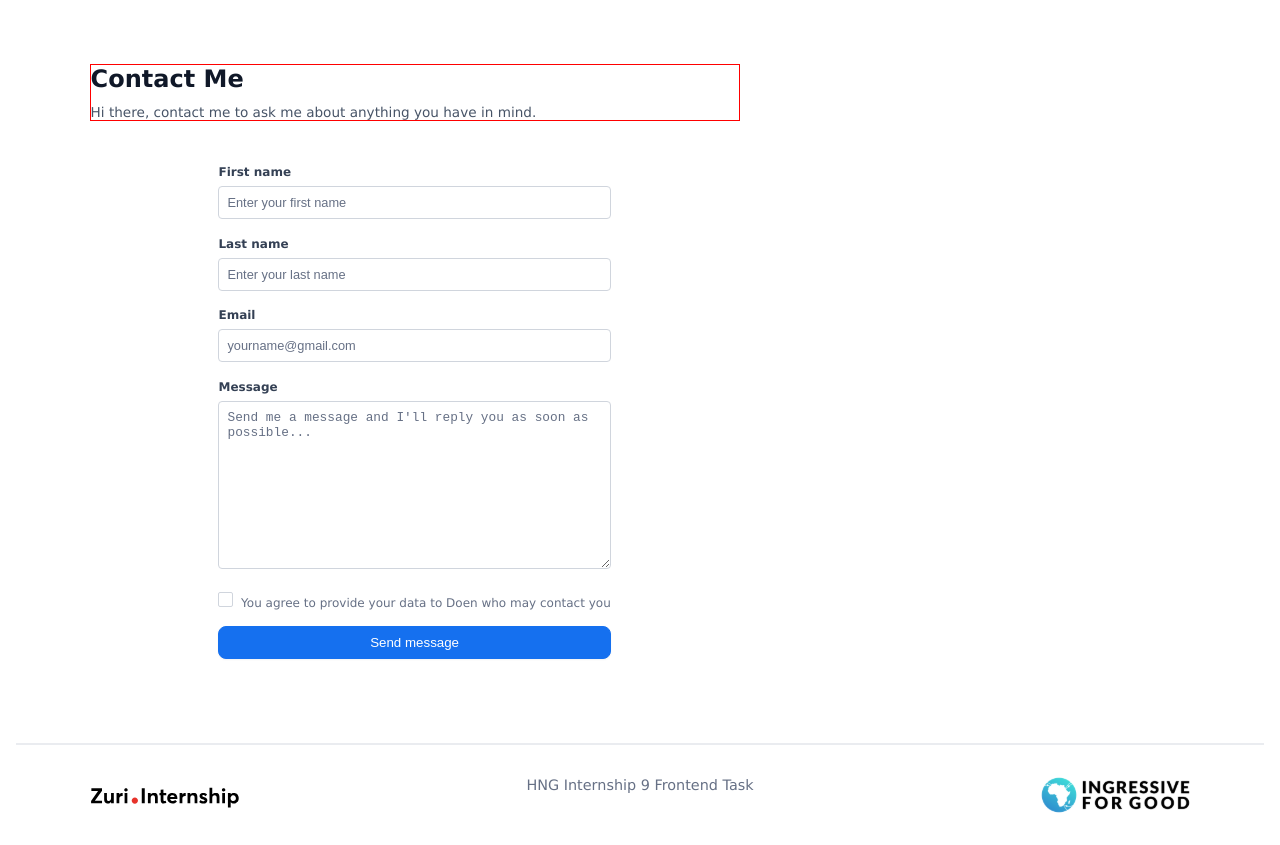
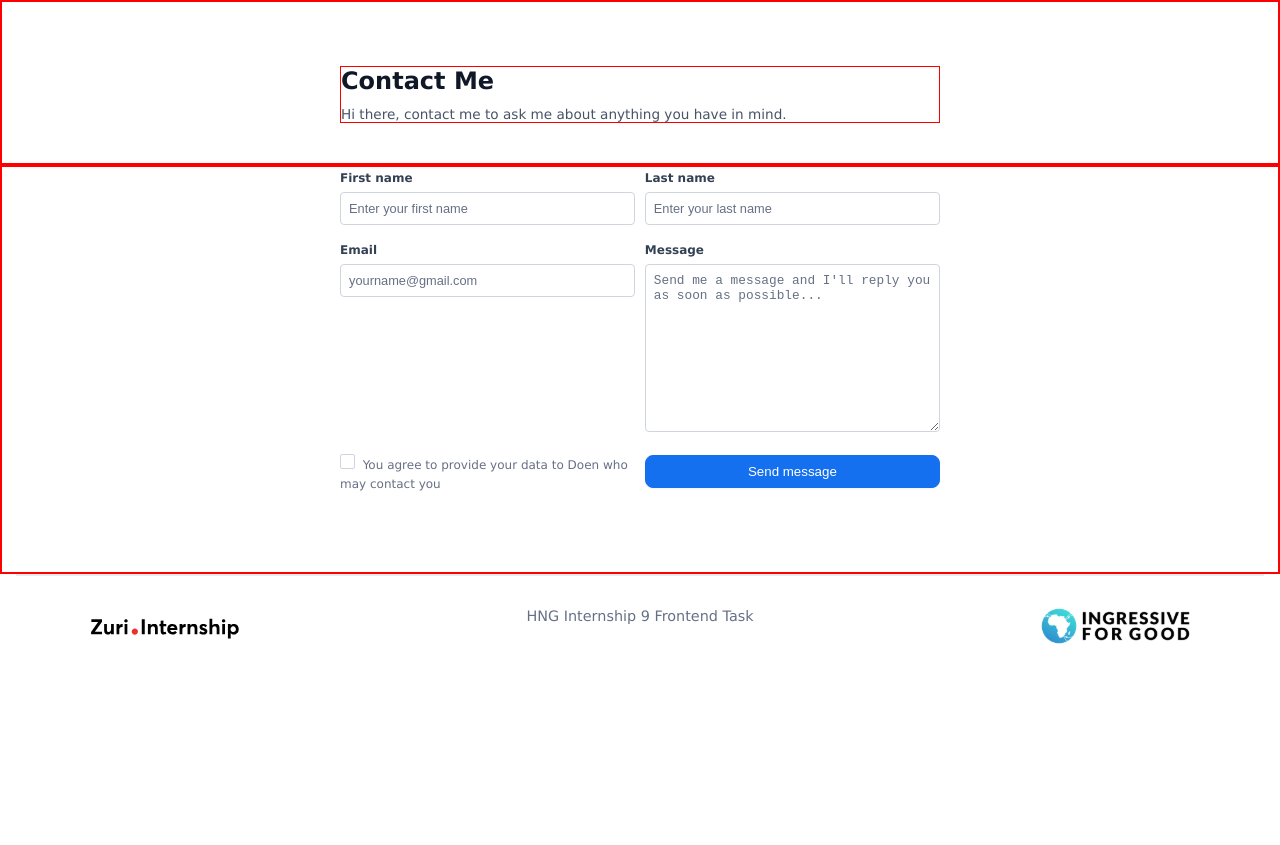
Before and after one commit to Delouxeon/Hngi9-Stage2-Task, a React (Vite) app: page /contact in a window 1280 px wide. After the commit the page ends 800 px from the top, so only its background shows below. Built offline with nearby package versions, Linux system fonts and the light colour scheme.

Commit message:
style: contact page styling

```diff
--- a/src/contactpage/contact-header.jsx
+++ b/src/contactpage/contact-header.jsx
@@ -4,8 +4,10 @@ const ContactHeader = () => {
 
 return(
   <header className="ContactPage-header">
-    <h1 className="contactMe-heading">Contact Me</h1>
-    <p className="header-message">Hi there, contact me to ask me about anything you have in mind.</p>
+    <div>
+      <h1 className="contactMe-heading">Contact Me</h1>
+      <p className="header-message">Hi there, contact me to ask me about anything you have in mind.</p>
+    </div>
   </header>
 );
 
--- a/src/contactpage/contact.css
+++ b/src/contactpage/contact.css
@@ -9,22 +9,33 @@
 
 body{
     font-family: Geneva, Tahoma, sans-serif;
+    overflow-x: hidden;
+}
+
+.ContactPage-header {
+    border: 2px solid red;
+    display: flex;
+    justify-content: center;
 
 }
 
-.ContactPage-header {
+.ContactPage-header div{
     margin: 3rem 1rem 2.5rem 1rem;
+    width: 100%;
 }
 
 .form-container{
-    margin: 0 1rem 4.5rem 1rem;
+    display: flex;
+    justify-content: center;
+    border: 2px solid red;
 }
 
 form{
-    /* border: 2px solid red; */
+    margin: 0 1rem 4.5rem 1rem;
     display: grid;
     grid-template-rows: repeat(6 1fr);
-    gap: .6rem
+    gap: .6rem;
+    width:100%
 
 }
 
@@ -110,20 +121,16 @@ button{
 }
 
 @media (min-width: 425px) {
-    .ContactPage-header{
-        display: flex;
-        flex-direction: column;
-        justify-content: center;
-        margin: 4rem 7vw 2.5rem 7vw;
-        max-width: 650px;
+    .ContactPage-header div{
+        margin: 4rem 10vw 2.5rem 10vw;
+        max-width: 600px;
         border: 1px solid red;
     }
 
-    .form-container {
-        display: flex;
-        justify-content: center;
-        margin: 0 7vw 5rem 7vw;
-        max-width: 650px;
+    form {
+        margin: 0 10vw 5rem 10vw;
+        max-width: 600px;
+        grid-template-columns: 1fr 1fr;
     }
 
 
```
